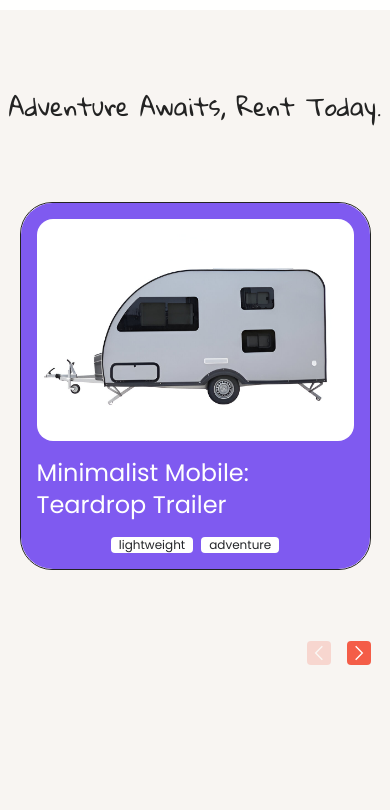
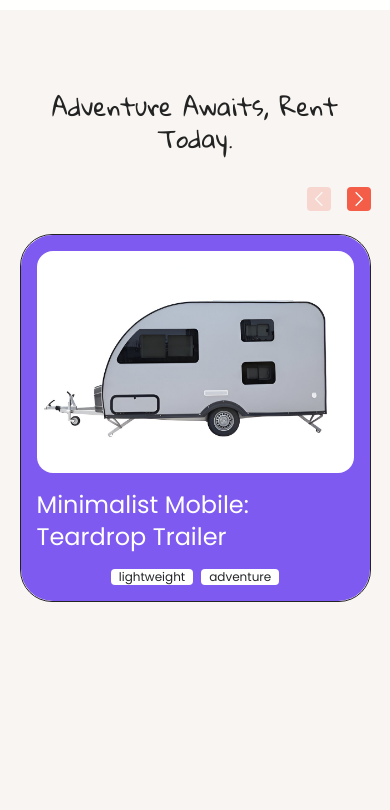
Before and after one commit to ousiruon/towngo, a React (Vite) app: page / in a window 390 px wide. Shown: the part 1614-2424 px from the top of the page. Built offline with nearby package versions, Linux system fonts and the light colour scheme.

Commit message:
Fix carousel

```diff
--- a/src/components/Home/Choices.tsx
+++ b/src/components/Home/Choices.tsx
@@ -91,14 +91,14 @@ const Choices = () => {
       className="relative w-full min-h-dvh bg-bg-light dark:bg-bg-dark flex flex-col justify-start items-center font-display text-main-light dark:text-main-dark pt-20"
     >
       <div className="sticky top-20 left-0 flex flex-col gap-20 w-full">
-        <div className="text-2xl md:text-3xl lg:text-4xl text-main-light dark:text-main-dark font-logo w-full text-center">
+        <div className="text-2xl md:text-3xl lg:text-4xl text-main-light dark:text-main-dark font-logo w-full text-center px-4">
           Adventure Awaits, Rent Today.
         </div>
 
         <div className="relative articles w-full flex items-start justify-center h-[80dvh] text-main-dark">
           {/* Mobile Navigation */}
           {!isDesktop && (
-            <div className="absolute top-[65%] w-[90%] flex gap-4 md:hidden justify-end z-10">
+            <div className="absolute top-[-7%] w-[90%] flex gap-4 md:hidden justify-end z-10">
               <div
                 onClick={goToPrevious}
                 className={`${currentIndex === 0 ? "opacity-20": "cursor-pointer"} bg-tertiary-light dark:bg-tertiary-dark p-1 rounded`}
```
Also changed, not shown: 5 other files (tests, documents, lock files or other folders).
